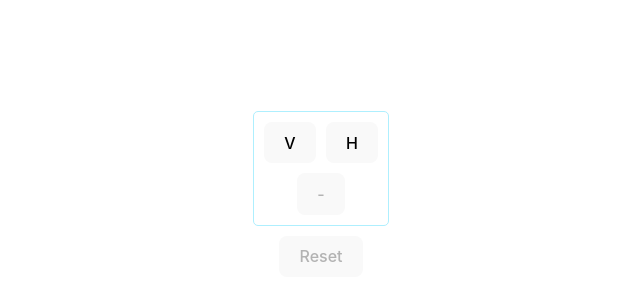
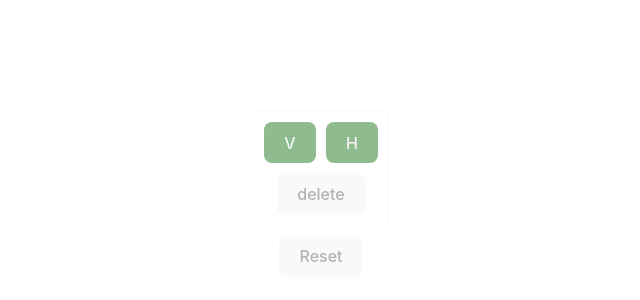
Before and after one commit to sajjathossain/react-recursive-grid, a React (Vite) app: page / in a window 1280 px wide. Shown: the part 206-506 px from the top of the page, without its empty margins (319-959 px from the left). Built offline with nearby package versions, Linux system fonts and the light colour scheme.

Commit message:
feat(components): create custom button elements and use it

```diff
--- a/src/components/action-buttons.tsx
+++ b/src/components/action-buttons.tsx
@@ -1,11 +1,13 @@
 import { TActionButtonProps } from '../lib';
+import { CustomButton } from './custom-button';
 
 export const ActionButtons = (props: TActionButtonProps) => {
+  const { addChildren, removeChildren, parentItem, item } = props;
   return (
     <div
       style={{
         alignItems: 'center',
-        border: `1px solid #aeeffe`,
+        border: `1px solid #bef1ff35`,
         borderRadius: '5px',
         display: 'flex',
         flexDirection: 'column',
@@ -21,37 +23,22 @@ export const ActionButtons = (props: TActionButtonProps) => {
           gap: '10px',
         }}
       >
-        <button
-          {...(props?.addChildren && {
-            onClick: () => props.addChildren(props.item, 'horizontal'),
-          })}
-        >
-          V
-        </button>
-        <button
-          {...(props?.addChildren && {
-            onClick: () => props.addChildren(props.item, 'vertical'),
-          })}
-        >
-          H
-        </button>
+        <CustomButton
+          label="V"
+          onClick={() => addChildren && addChildren(item, 'horizontal')}
+        />
+        <CustomButton
+          label="H"
+          onClick={() => addChildren && addChildren(item, 'vertical')}
+        />
       </div>
-      <button
-        {...(props?.removeChildren &&
-          props?.parentItem && {
-          onClick: () => props.removeChildren(props?.parentItem),
-        })}
-        {...(props.parentItem?.children && {
-          style: {
-            backgroundColor: 'darkseagreen',
-            color: 'whitesmoke',
-            opacity: 59,
-          },
-        })}
-        disabled={!props.parentItem?.children}
-      >
-        -
-      </button>
+      <CustomButton
+        onClick={() => {
+          if (removeChildren && parentItem) removeChildren(parentItem);
+        }}
+        label="delete"
+        disabled={!parentItem?.children}
+      />
     </div>
   );
 };
--- /dev/null
+++ b/src/components/custom-button.tsx
@@ -0,0 +1,36 @@
+import { FC } from 'react';
+
+const styles = (disabled?: boolean) => {
+  if (!disabled) {
+    return {
+      style: {
+        backgroundColor: 'darkseagreen',
+        color: 'whitesmoke',
+        opacity: 59,
+      },
+    };
+  }
+
+  return {};
+};
+
+type TCustomButtonProps = {
+  onClick?: () => void;
+  label: string;
+  disabled?: boolean;
+};
+
+export const CustomButton: FC<TCustomButtonProps> = (props) => {
+  const { onClick, label, disabled } = props;
+  return (
+    <button
+      disabled={disabled}
+      {...styles(disabled)}
+      {...(onClick && {
+        onClick,
+      })}
+    >
+      {label}
+    </button>
+  );
+};
```
